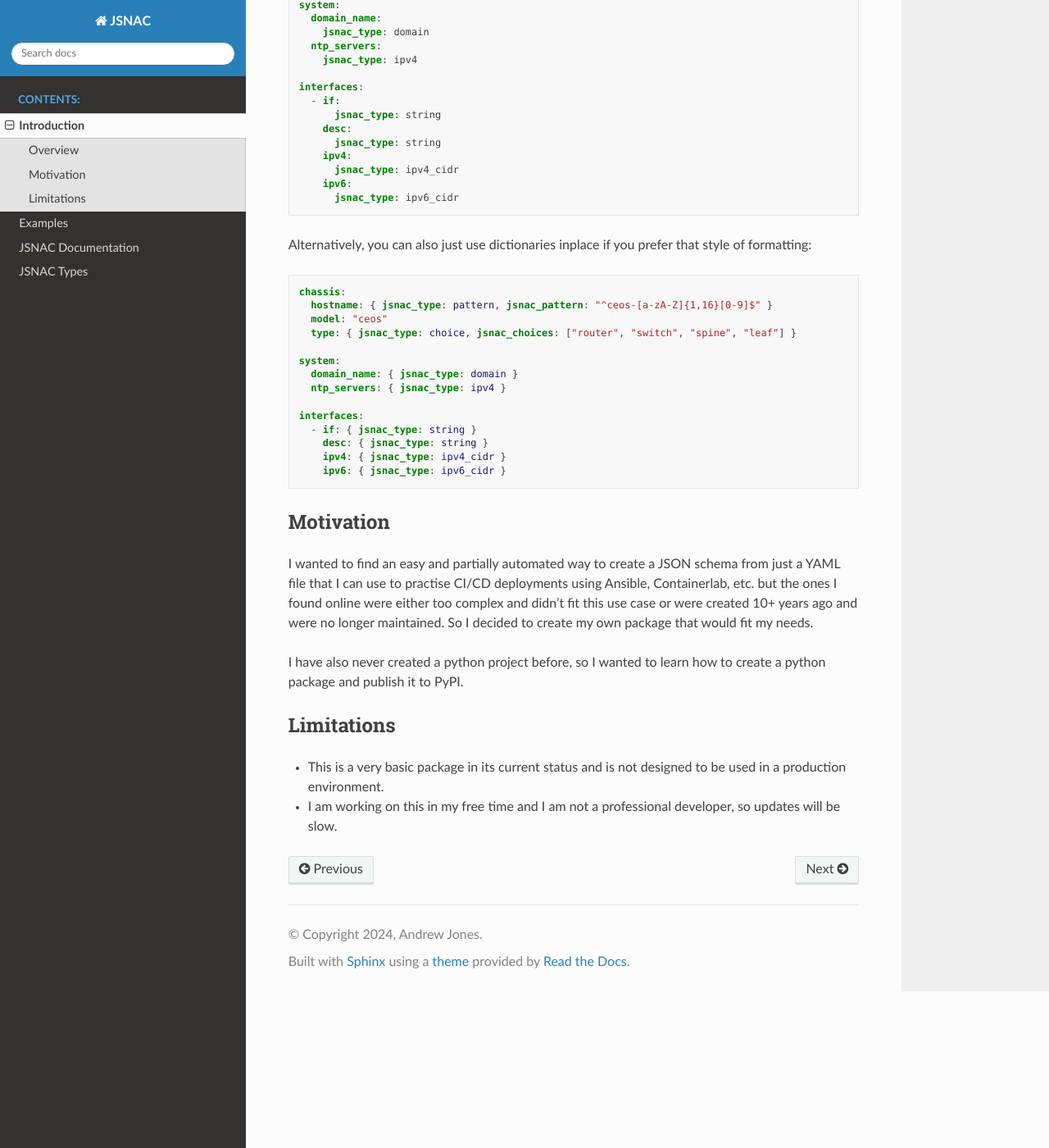
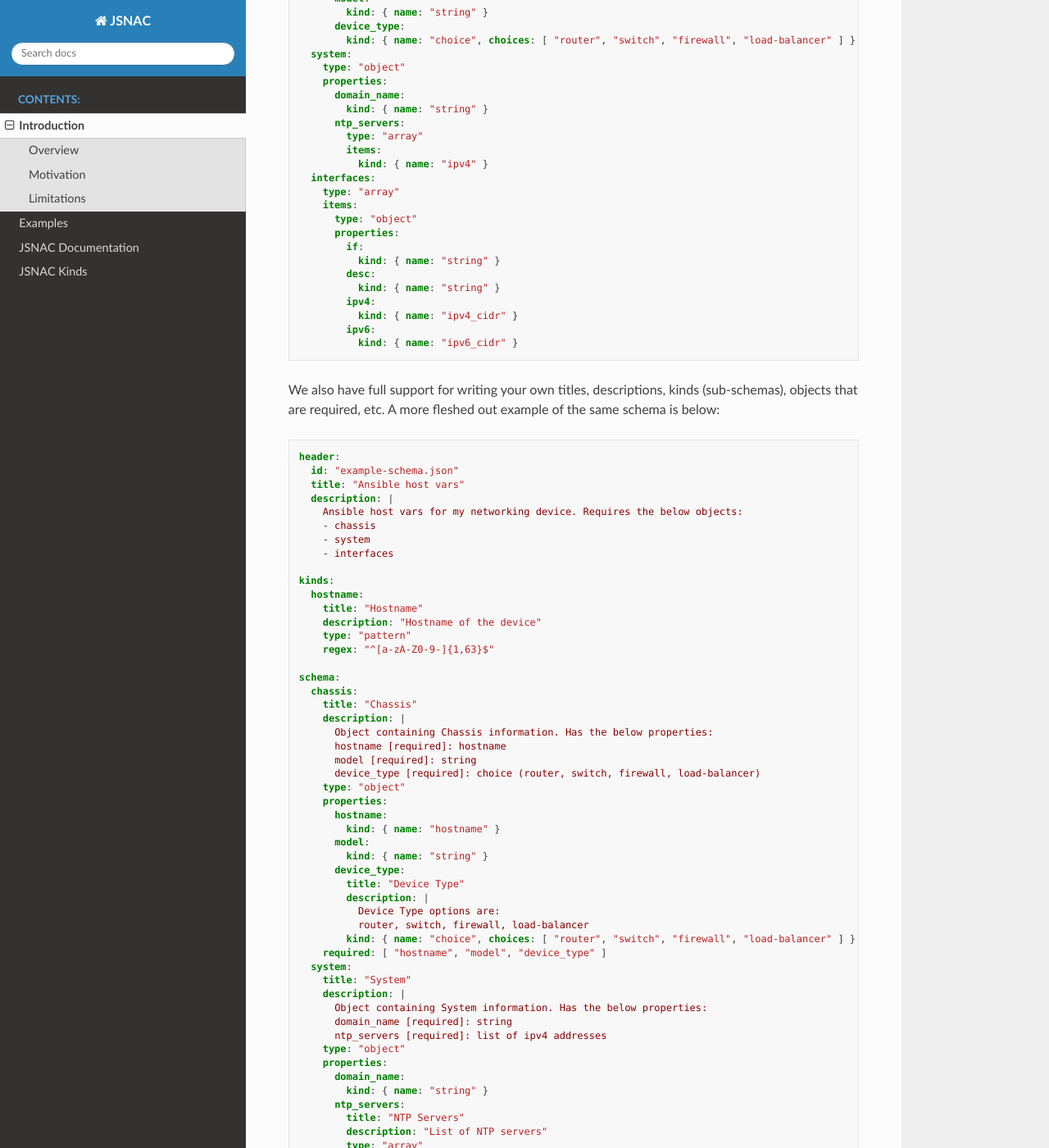
Before and after one commit to commitconfirmed/jsnac, a Sphinx documentation site: the page built from docs/source/intro.rst, in a window 1280 px wide and 1400 px high, scrolled down 1342 px. Shown: the whole window at 82% size. Built offline with Sphinx 7.4.7 and the Read the Docs theme 3.1.0, drawn with Linux system fonts in a browser that asks for light colours; some of the changed text lies outside the part shown.

```diff
--- a/docs/source/examples.rst
+++ b/docs/source/examples.rst
@@ -45,7 +45,7 @@ Library usage:
         # jsnac.add_json(json_data)
 
         # Build the JSON schema
-        schema = jsnac.build()
+        schema = jsnac.build_schema()
         print(schema)
 
     if __name__ == '__main__':
--- a/docs/source/intro.rst
+++ b/docs/source/intro.rst
@@ -3,11 +3,11 @@ Introduction
 
 The majority of Network and Infrastructure automation is done in YAML. Be it Ansible Host Variables, Network Device data to build a Jinja2 configuration with, or just a collection of data you want to run a script against to put into another product you have likely written a YAML file and have had to debug a typo or had to help another colleague build a new file for a new device.
 
-In an ideal world you can (and should) put a lot of this data into a database or Network Source of Truth solution and pull from it so the validation is done for you. However, these solutions don't cover every case and generally don't play nice with a GIT CI/CD process so you still will likely end up creating some YAML files here and there.
+In an ideal world you can (and should) put a lot of this data into a database or Network Source of Truth solution and pull from it so the validation is done for you. However, these solutions don't cover every use case so you will likely end up creating some YAML files here and there.
 
-Using a JSON schema for validating your YAML is a good practice in a CI/CD world but is very cumbersome to create from scratch.
+Using a JSON schema for validating & documenting your YAML is a good practice in a CI/CD world but is very cumbersome to create from scratch.
 
-This project aims to simplify this whole process to help you build a decent JSON schema base from a YAML file with network and infrastructure data definitions in mind.
+This project aims to simplify this whole process by helping you build a JSON schema using YAML syntax that has network and infrastructure templates (or sub-schemas) in mind.
 
 Now you can hopefully catch those rare mistakes before you run that Playbook, create that configuration with a Jinja2 template or run a REST query to that Source of Truth or Telemetry solution :)
 
@@ -40,49 +40,122 @@ You can simply write out how you would like to validate this data, and this prog
 
 .. code-block:: yaml
 
-    chassis:
-      hostname:
-        jsnac_type: pattern
-        jsnac_pattern: "^ceos-[a-zA-Z]{1,16}[0-9]$"
-      model: "ceos"
-      type:
-        jsnac_type: choice
-        jsnac_choices: ["router", "switch", "spine", "leaf"]
+    header:
+      title: "Ansible host vars"
 
-    system:
-      domain_name:
-        jsnac_type: domain
-      ntp_servers:
-        jsnac_type: ipv4
+    schema:
+      chassis:
+        title: "Chassis"
+        type: "object"
+        properties:
+          hostname:
+            kind: { name: "string" }
+          model:
+            kind: { name: "string" }
+          device_type:
+            kind: { name: "choice", choices: [ "router", "switch", "firewall", "load-balancer" ] }
+      system:
+        type: "object"
+        properties:
+          domain_name:
+            kind: { name: "string" }
+          ntp_servers:
+            type: "array"
+            items:
+              kind: { name: "ipv4" }
+      interfaces:
+        type: "array"
+        items:
+          type: "object"
+          properties:
+            if:
+              kind: { name: "string" }
+            desc:
+              kind: { name: "string" }
+            ipv4:
+              kind: { name: "ipv4_cidr" }
+            ipv6:
+              kind: { name: "ipv6_cidr" }
 
-    interfaces:
-      - if:
-          jsnac_type: string
-        desc:
-          jsnac_type: string
-        ipv4:
-          jsnac_type: ipv4_cidr
-        ipv6:
-          jsnac_type: ipv6_cidr
-
-Alternatively, you can also just use dictionaries inplace if you prefer that style of formatting:
+We also have full support for writing your own titles, descriptions, kinds (sub-schemas), objects that are required, etc. A more fleshed out example of the same schema is below:
 
 .. code-block:: yaml
 
-    chassis:
-      hostname: { jsnac_type: pattern, jsnac_pattern: "^ceos-[a-zA-Z]{1,16}[0-9]$" }
-      model: "ceos"
-      type: { jsnac_type: choice, jsnac_choices: ["router", "switch", "spine", "leaf"] }
+    header:
+      id: "example-schema.json"
+      title: "Ansible host vars"
+      description: |
+        Ansible host vars for my networking device. Requires the below objects:
+        - chassis
+        - system
+        - interfaces
 
-    system:
-      domain_name: { jsnac_type: domain }
-      ntp_servers: { jsnac_type: ipv4 }
+    kinds:
+      hostname:
+        title: "Hostname"
+        description: "Hostname of the device"
+        type: "pattern"
+        regex: "^[a-zA-Z0-9-]{1,63}$"
 
-    interfaces:
-      - if: { jsnac_type: string }
-        desc: { jsnac_type: string }
-        ipv4: { jsnac_type: ipv4_cidr }
-        ipv6: { jsnac_type: ipv6_cidr }
+    schema:
+      chassis:
+        title: "Chassis"
+        description: |
+          Object containing Chassis information. Has the below properties:
+          hostname [required]: hostname
+          model [required]: string
+          device_type [required]: choice (router, switch, firewall, load-balancer)
+        type: "object"
+        properties:
+          hostname:
+            kind: { name: "hostname" }
+          model:
+            kind: { name: "string" }
+          device_type:
+            title: "Device Type"
+            description: |
+              Device Type options are:
+              router, switch, firewall, load-balancer
+            kind: { name: "choice", choices: [ "router", "switch", "firewall", "load-balancer" ] }
+        required: [ "hostname", "model", "device_type" ]
+      system:
+        title: "System"
+        description: |
+          Object containing System information. Has the below properties:
+          domain_name [required]: string
+          ntp_servers [required]: list of ipv4 addresses
+        type: "object"
+        properties:
+          domain_name:
+            kind: { name: "string" }
+          ntp_servers:
+            title: "NTP Servers"
+            description: "List of NTP servers"
+            type: "array"
+            items:
+              kind: { name: "ipv4" }
+        required: [ "domain_name", "ntp_servers" ]
+      interfaces:
+        title: "Device Interfaces"
+        description: |
+          List of device interfaces. Each interface has the below properties:
+          if [required]: string
+          desc: string
+          ipv4: ipv4_cidr
+          ipv6: ipv6_cidr
+        type: "array"
+        items:
+          type: "object"
+          properties:
+            if:
+              kind: { name: "string" }
+            desc:
+              kind: { name: "string" }
+            ipv4:
+              kind: { name: "ipv4_cidr" }
+            ipv6:
+              kind: { name: "ipv6_cidr" }
+          required: [ "if" ]
 
 Motivation
 **********
@@ -96,3 +169,4 @@ Limitations
 
 - This is a very basic package in its current status and is not designed to be used in a production environment.
 - I am working on this in my free time and I am not a professional developer, so updates will be slow.
+- Updates will likely completely change how this works as I continue to learn and grow my Python skills
```
Also changed, not shown: README.md (+117 -44 lines), docs/source/types.rst (+27 -10 lines), 9 other files.
